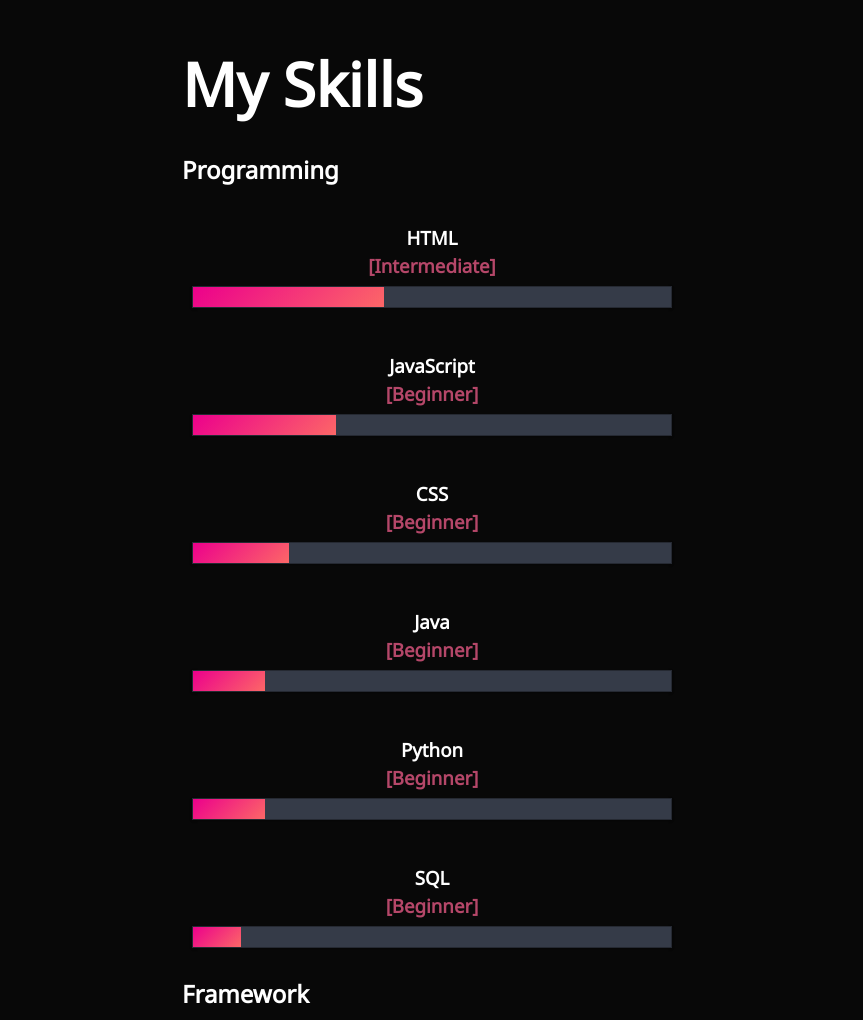
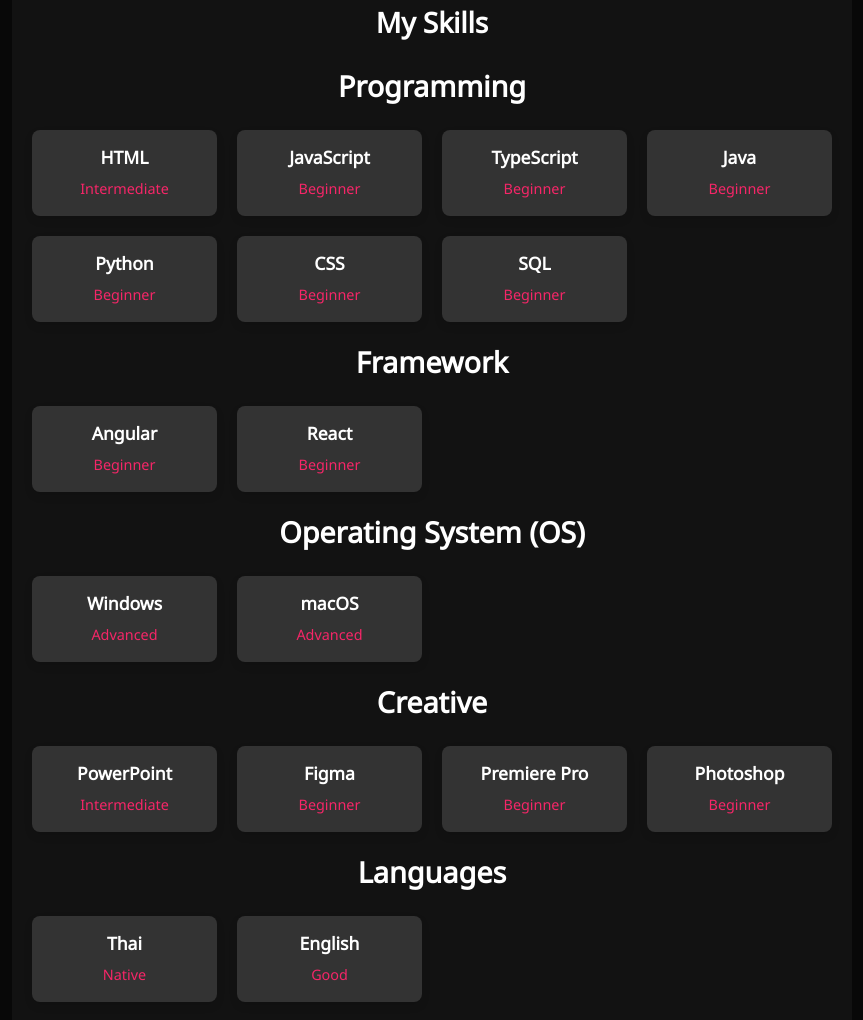
Before and after one commit to Phxpipxt/WebPort, a website: page index.html in a window 1280 px wide. Shown: the part 1777-2797 px from the top of the page, without its empty margins (208-1071 px from the left). Drawn offline with Linux system fonts and the light colour scheme; a web font is replaced by a local one.

Commit message:
update minor design

```diff
--- a/index.html
+++ b/index.html
@@ -22,7 +22,7 @@
                     <li><a href="#about">About me</a></li>
                     <li><a href="#skill-bar">Skills</a></li>
                     <li><a href="#pros">Projects</a></li>
-                    <li><a href="#portfolio">Experience</a></li>
+                    <!-- <li><a href="#portfolio">Experience</a></li> -->
                     <li><a href="#certs">Certificates</a></li>
                     <li><a href="#contact">Contact</a></li>
                     <i class="fas fa-xmark" onclick="closemenu()"></i>
@@ -31,7 +31,7 @@
             </nav>
             <div class="header-text">
                 <h1>Hi, I'm <span>Phupipat</span><br> From Bangkok University </h1>
-                <p style="color: ç;">Web Developer & Designer</p>
+                <p id="typing-text" class="typing-animation">Web Developer</p>
             </div>
         </div>
     </div>
@@ -46,14 +46,13 @@
 
                 <div class="about-col-2">
                     <h1 class="sub-title">About Me</h1>
-                    <p>My name is Phupipat Jimjuan. You can call me Owen. I am a dedicated Computer Science student at Bangkok University with a strong passion for technology and a keen interest in pursuing a career in the field of Information Technology (IT).
-                        My goal is to secure a position as a Developer or any IT-related role upon graduation.
-                        <br><br>
-                        My aspiration is to secure a challenging role as a Developer or in any IT-related position upon graduation. <br>I am driven by a deep passion for technology, and my coursework, internships, and personal projects have equipped me with valuable skills in programming languages such as Javascript, Typescript, HTML, CSS and MySQL, as well as hands-on experience with cutting-edge tools</p>
+                    <p>Hello, I’m Phupipat Jimjuan, but you can call me Owen. I am a Computer Science student at Bangkok University with a strong passion for technology and innovation. My primary career goal is to contribute to the field of Information Technology as a Developer or in any IT-related role that allows me to solve complex problems and create meaningful solutions.
+
+                        I am deeply motivated by the ever-evolving nature of technology and have honed my skills through coursework, internships, and personal projects. I have proficiency in programming languages such as JavaScript, TypeScript, HTML, CSS, and MySQL, along with hands-on experience using modern tools and technologies. I am eager to bring my knowledge, creativity, and dedication to a dynamic team, where I can grow professionally while delivering impactful results.</p>
                     <div class="tab-title">
                         <p class="tab-links active-link" onclick="opentab('education')">Education</p>
                         <p class="tab-links" onclick="opentab('experience')">Work Experience</p>
-                        <p class="tab-links" onclick="opentab('softskill')">Soft Skills</p>
+                        <!-- <p class="tab-links" onclick="opentab('softskill')">Soft Skills</p> -->
                     </div>
 
                     <!-- Education -->
@@ -164,8 +163,8 @@
                     <!-- Soft Skill -->
                     <div class="tab-contents" id="softskill">
                         <ul>
-                            <li>Teamwork and Collaboration</li>
-                            <li>Flexibility and Adaptability</li>
+                            <li><i class="fa-solid fa-screwdriver-wrench"> Teamwork and Collaboration</i></li>
+                            <li><i class="fa-solid fa-screwdriver-wrench"> Flexibility and Adaptability</i></li>
                         </ul>
                     </div>
 
@@ -174,93 +173,117 @@
         </div>
     </div>
 
-        <!-------------------- Skill -------------------->
-        <div id="skill-bar" class="skill" >
-            <h1 class="sub-skill">My Skills</h1>
+        <!-------------------- Skill Section -------------------->
+<div id="skills" class="skills-container">
+    <h1 class="section-title">My Skills</h1>
 
-            <h2>Programming</h2>
-            <li class="skill-list"><h3 class="skill-head">HTML <p class="level">[Intermediate]</p></h3>
-                <span class="bar"><span class="html"></span></span>
+    <!-- Programming Section -->
+    <div class="skills-category">
+        <h2>Programming</h2>
+        <ul class="skills-list">
+            <li>
+                <span class="skill-name">HTML</span>
+                <span class="skill-level">Intermediate</span>
             </li>
+            <li>
+                <span class="skill-name">JavaScript</span>
+                <span class="skill-level">Beginner</span>
+            </li>
+            <li>
+                <span class="skill-name">TypeScript</span>
+                <span class="skill-level">Beginner</span>
+            </li>
+            <li>
+                <span class="skill-name">Java</span>
+                <span class="skill-level">Beginner</span>
+            </li>
+            <li>
+                <span class="skill-name">Python</span>
+                <span class="skill-level">Beginner</span>
+            </li>
+            <li>
+                <span class="skill-name">CSS</span>
+                <span class="skill-level">Beginner</span>
+            </li>
+            <li>
+                <span class="skill-name">SQL</span>
+                <span class="skill-level">Beginner</span>
+            </li>
+        </ul>
+    </div>
 
-            <li class="skill-list"><h3 class="skill-head">JavaScript <p class="level">[Beginner]</p></h3>
-                <span class="bar"><span class="js"></span></span>
+    <!-- Framework Section -->
+    <div class="skills-category">
+        <h2>Framework</h2>
+        <ul class="skills-list">
+            <li>
+                <span class="skill-name">Angular</span>
+                <span class="skill-level">Beginner</span>
             </li>
+            <li>
+                <span class="skill-name">React</span>
+                <span class="skill-level">Beginner</span>
+            </li>
+        </ul>
+    </div>
 
-            <li class="skill-list"><h3 class="skill-head">CSS <p class="level">[Beginner]</p></h3>
-                <span class="bar"><span class="css"></span></span>
+    <!-- OS Section -->
+    <div class="skills-category">
+        <h2>Operating System (OS)</h2>
+        <ul class="skills-list">
+            <li>
+                <span class="skill-name">Windows</span>
+                <span class="skill-level">Advanced</span>
             </li>
+            <li>
+                <span class="skill-name">macOS</span>
+                <span class="skill-level">Advanced</span>
+            </li>
+        </ul>
+    </div>
 
-            <li class="skill-list"><h3 class="skill-head">Java <p class="level">[Beginner]</p></h3>
-                <span class="bar"><span class="java"></span></span>
+    <!-- Creative Section -->
+    <div class="skills-category">
+        <h2>Creative</h2>
+        <ul class="skills-list">
+            <li>
+                <span class="skill-name">PowerPoint</span>
+                <span class="skill-level">Intermediate</span>
             </li>
+            <li>
+                <span class="skill-name">Figma</span>
+                <span class="skill-level">Beginner</span>
+            </li>
+            <li>
+                <span class="skill-name">Premiere Pro</span>
+                <span class="skill-level">Beginner</span>
+            </li>
+            <li>
+                <span class="skill-name">Photoshop</span>
+                <span class="skill-level">Beginner</span>
+            </li>
+        </ul>
+    </div>
 
-            <li class="skill-list"><h3 class="skill-head">Python <p class="level">[Beginner]</p></h3>
-                <span class="bar"><span class="python"></span></span>
+    <!-- Languages Section -->
+    <div class="skills-category">
+        <h2>Languages</h2>
+        <ul class="skills-list">
+            <li>
+                <span class="skill-name">Thai</span>
+                <span class="skill-level">Native</span>
             </li>
-
-            <li class="skill-list"><h3 class="skill-head">SQL <p class="level">[Beginner]</p></h3>
-                <span class="bar"><span class="sql"></span></span>
+            <li>
+                <span class="skill-name">English</span>
+                <span class="skill-level">Good</span>
             </li>
-
-            <h2>Framework</h2>
-
-            <li class="skill-list"><h3 class="skill-head">TypeScript <p class="level">[Beginner]</p></h3>
-                <span class="bar"><span class="ts"></span></span>
-            </li>
-
-            <li class="skill-list"><h3 class="skill-head">Angular <p class="level">[Beginner]</p></h3>
-                <span class="bar"><span class="ang"></span></span>
-            </li>
-
-            <h2>Operating System (OS)</h2>
-
-            <li class="skill-list"><h3 class="skill-head">Windows <p class="level">[Advance]</p></h3>
-                <span class="bar"><span class="windows"></span></span>
-            </li>
-
-            <li class="skill-list"><h3 class="skill-head">macOS  <p class="level">[Advance]</p></h3>
-                <span class="bar"><span class="macos"></span></span>
-            </li>
-
-
-            <h2>Creative</h2>
-
-            <li class="skill-list"><h3 class="skill-head">Power Point <p class="level">[Intermediate]</p></h3>
-                <span class="bar"><span class="powerpoint"></span></span>
-            </li>
-
-            <li class="skill-list"><h3 class="skill-head">Figma <p class="level">[Beginner]</p></h3>
-                <span class="bar"><span class="figma"></span></span>
-            </li>
-
-            <li class="skill-list"><h3 class="skill-head">Adobe Premiere Pro <p class="level">[Beginner]</p></h3>
-                <span class="bar"><span class="pr"></span></span>
-            </li>
-
-            <li class="skill-list"><h3 class="skill-head">Adobe Photoshop <p class="level">[Beginner]</p></h3>
-                <span class="bar"><span class="ps"></span></span>
-            </li>
-
-            <h2>Languages</h2>
-
-            <li class="skill-list"><h3 class="skill-head">Thai <p class="level">[Native]</p></h3>
-                <span class="bar"><span class="thai"></span></span>
-            </li>
-
-            <li class="skill-list"><h3 class="skill-head">English <p class="level">[Good]</p></h3>
-                <span class="bar"><span class="eng"></span></span>
-            </li>
-
-            <li class="skill-list"><h3 class="skill-head">Chinese <p class="level">[Beginner]</p></h3>
-                <span class="bar"><span class="cn"></span></span>
-            </li>
-
-        </div>
+        </ul>
+    </div>
+</div>
 
     <!-------------------- Experiencs -------------------->
 
-    <div id="portfolio">
+    <!-- <div id="portfolio">
         <div class="container">
             <h1 class="sub-title">Experiences</h1>
             <div class="work-list">
@@ -278,7 +301,6 @@
                             <li>Pre-verify the products prior to the customer<br> delivery</li>
                             <li> Clear up the exhibition booth after exhibition ends</li>
                         </ul>
-                        <!-- <a href="#"><i class="fa-sharp fa-solid fa-arrow-up-right-from-square"></i></a> -->
                     </div>
                 </div>
                 <div class="work">
@@ -295,7 +317,7 @@
                             <li>Pre-verify the products prior to the customer <br>delivery</li>
                             <li> Clear up the exhibition booth after exhibition ends</li>
                         </ul>
-                        <!-- <a href="#"><i class="fa-sharp fa-solid fa-arrow-up-right-from-square"></i></a> -->
+
                     </div>
                 </div>
                 <div class="work">
@@ -312,7 +334,6 @@
                             <li>Pre-verify the products prior to the customer <br>delivery</li>
                             <li> Clear up the exhibition booth after exhibition ends</li>
                         </ul>
-                        <!-- <a href="#"><i class="fa-sharp fa-solid fa-arrow-up-right-from-square"></i></a> -->
                     </div>
                 </div>
                 <div class="work">
@@ -329,7 +350,7 @@
                             <li>Pre-verify the products prior to the customer <br>delivery</li>
                             <li> Clear up the exhibition booth after exhibition ends</li>
                         </ul>
-                        <!-- <a href="#"><i class="fa-sharp fa-solid fa-arrow-up-right-from-square"></i></a> -->
+
                     </div>
                 </div>
                 <div class="work">
@@ -344,7 +365,6 @@
                             <li>UAT Web Application</li>
                             <li>Move Framework form JQwidget to DevExtreme</li>
                         </ul>
-                        <!-- <a href="#"><i class="fa-sharp fa-solid fa-arrow-up-right-from-square"></i></a> -->
                     </div>
                 </div>
                 <div class="work">
@@ -390,9 +410,8 @@
                     </div>
                 </div>
             </div>
-            <!-- <a href="#" class="btn">See more</a> -->
         </div>
-    </div>
+    </div> -->
 
 
     <!-------------------- Project -------------------->
@@ -405,7 +424,7 @@
                     <img src="images/project2.png" onclick="zoomImage(this)">
                     <div class="pro-layer">
                         <h3>Calorie Calculator Application</h3>
-                        <p>Figma | UX/UI Design </p>
+                        <!-- <p>Figma | UX/UI Design </p> -->
                     </div>
                 </div>
 
@@ -413,7 +432,7 @@
                     <img src="images/project1.png" onclick="zoomImage(this)">
                     <div class="pro-layer">
                         <h3>BMI Calulator Application</h3>
-                        <p>Figma | UX/UI Design</p>
+                        <!-- <p>Figma | UX/UI Design</p> -->
                     </div>
                 </div>
 
@@ -421,7 +440,7 @@
                     <img src="images/project3.png" onclick="zoomImage(this)">
                     <div class="pro-layer">
                         <h3>Food Delivery Application</h3>
-                        <p>Figma | UX/UI Design</p>
+                        <!-- <p>Figma | UX/UI Design</p> -->
                     </div>
                 </div>
 
@@ -429,7 +448,7 @@
                     <img src="images/project4.png" onclick="zoomImage(this)">
                     <div class="pro-layer">
                         <h3>VGA For Rent Application</h3>
-                        <p>Figma | UX/UI Design</p>
+                        <!-- <p>Figma | UX/UI Design</p> -->
                     </div>
                 </div>
 
@@ -437,7 +456,7 @@
                     <img src="images/project5.png" onclick="zoomImage(this)">
                     <div class="pro-layer">
                         <h3>Dinotoy Application</h3>
-                        <p>C# | UX/UI Design</p>
+                        <!-- <p>C# | UX/UI Design</p> -->
                     </div>
                 </div>
 
@@ -445,12 +464,11 @@
                     <img src="images/project6.png" onclick="zoomImage(this)">
                     <div class="pro-layer">
                         <h3>Line Liff x Google Form</h3>
-                        <p>HTML, JavaScript, CSS | Web Design</p>
+                        <!-- <p>HTML, JavaScript, CSS | Web Design</p> -->
                     </div>
                 </div>
 
             </div>
-            <!-- <a href="#" class="btn">See more</a> -->
         </div>
     </div>
 
@@ -534,7 +552,6 @@
             </div>
         </div>
 
-
         <!-- Copyright  -->
 
 <!-- FIXME -->
@@ -543,8 +560,6 @@
         </div>
     </div>
 
-
-
 </body>
 
 </html>
--- a/style.css
+++ b/style.css
@@ -22,7 +22,7 @@
 #header {
   width: 100%;
   height: 100vh;
-  background-image: url(images/bg.png);
+  background-image: url(images/bg-profile.jpg);
   background-size: cover;
   background-position: center;
 }
@@ -80,12 +80,12 @@
   margin-top: 20px;
 }
 
+.header-text {
+  margin-left:
+}
+
 .header-text h1 span {
   color: #ff004f;
-}
-
-.header-text {
-  margin-left:
 }
 
 /* ------------------ About Me ------------------ */
@@ -165,341 +165,115 @@
 .tab-contents.active-tab {
   display: block;
 }
+/* Skill */
+.skills-container {
+  font-family: Arial, sans-serif;
+  color: #fff;
+  background-color: #121212;
+  padding: 20px;
+  border-radius: 10px;
+  width: 90%;
+  max-width: 800px;
+  margin: 20px auto;
+}
 
-/* ------------------ Skill ------------------ */
+.section-title {
+  font-size: 28px;
+  text-align: center;
+  margin-bottom: 20px;
+}
 
-.sub-skill {
+.skills-category {
+  text-align: center;
+  margin: 20px 0;
+}
+
+.skills-category h2 {
+  font-size: 1.8rem;
   margin-bottom: 20px;
-  font-size: 60px;
-  font-weight: 600;
   color: #fff;
 }
 
-.skill-list {
+.skills-list {
+  display: grid;
+  grid-template-columns: repeat(4, 1fr);
+  gap: 20px;
+  justify-content: center; /* Center the items in the row */
   list-style: none;
+  padding: 0;
 }
 
-.skill-head {
+.skills-list li {
+  background: #333; /* Card background */
+  color: #fff;
+  padding: 15px 10px;
+  border-radius: 8px;
   text-align: center;
+  box-shadow: 0 4px 8px rgba(0, 0, 0, 0.1);
+  transition: transform 0.3s;
 }
 
-.skill-head {
-  margin: 5px;
+.skills-list li:hover {
+  transform: translateY(-5px); /* Subtle hover effect */
 }
 
-.level {
-  color: #b54769;
+.skill-name {
+  display: block;
+  font-weight: bold;
+  margin-bottom: 5px;
+  font-size: 1.1rem;
 }
 
-.skill {
-  width: 500px;
-  margin: 60px auto;
-  color: #fff;
-  padding: 20px;
+.skill-level {
+  color: #f62668;
+  font-size: 0.9rem;
 }
 
-.skill li {
-  margin: 20px 0;
-  padding: 10px;
-}
-
-.bar {
-  background: #353b48;
-  display: block;
-  height: 20px;
-  border: 1px solid rgba(0, 0, 0, 0.3);
-  overflow: hidden;
-  box-shadow: 0 1px 3px rgba(0, 0, 0, 0.12), 0 1px 2px rgba(0, 0, 0, 0.24);
-  transition: all 0.3s cubic-bezier(0.25, 0.8, 0.25, 1);
-}
-
-.bar:hover {
-  box-shadow: 0 14px 28px rgba(232, 55, 55, 0.25),
-    0 10px 10px rgba(0, 0, 0, 0.22);
-}
-
-.bar span {
-  height: 20px;
-  float: left;
-  background: linear-gradient(
-    135deg,
-    rgba(236, 0, 140, 1) 0%,
-    rgba(252, 103, 103, 1)
-  );
-}
-
-/* ------------------ Programing Skill ------------------ */
-.html {
-  width: 40%;
-  animation: html 3s;
-}
-
-.css {
-  width: 20%;
-  animation: html 3s;
-}
-
-.js {
-  width: 30%;
-  animation: html 3s;
-}
-
-.java {
-  width: 15%;
-  animation: html 3s;
-}
-
-.sql {
-  width: 10%;
-  animation: html 3s;
-}
-
-.python {
-  width: 15%;
-  animation: html 3s;
-}
-
-/* ------------------ Framework Skill ------------------ */
-
-.ts {
-  width: 25%;
-  animation: html 3s;
-}
-
-.ang {
-  width: 25%;
-  animation: html 3s;
-}
-
-/* ------------------ OS Skill ------------------ */
-
-.windows {
-  width: 95%;
-  animation: html 3s;
-}
-
-.macos {
-  width: 90%;
-  animation: html 3s;
-}
-
-/* ------------------ Creative Skill ------------------ */
-
-.figma {
-  width: 30%;
-  animation: html 3s;
-}
-
-.pr {
-  width: 20%;
-  animation: html 3s;
-}
-
-.ps {
-  width: 20%;
-  animation: html 3s;
-}
-
-.powerpoint {
-  width: 65%;
-  animation: html 3s;
-}
-
-/* ------------------ Language Skill ------------------ */
-
-.thai {
-  width: 100%;
-  animation: html 3s;
-}
-
-.eng {
-  width: 85%;
-  animation: html 3s;
-}
-
-.cn {
-  width: 5%;
-  animation: html 3s;
-}
-
-/* ------------------ Programing keyframes ------------------ */
-@keyframes html {
-  0% {
-    width: 0%;
-  }
-
-  100% {
-    width: 40;
+/* Adjust grid layout for smaller screens */
+@media (max-width: 768px) {
+  .skills-list {
+      grid-template-columns: repeat(2, 1fr); /* Two items per row */
   }
 }
 
-@keyframes css {
-  0% {
-    width: 0%;
-  }
-
-  100% {
-    width: 20;
+@media (max-width: 480px) {
+  .skills-list {
+      grid-template-columns: 1fr; /* One item per row */
   }
 }
 
-@keyframes js {
-  0% {
-    width: 0%;
+/* Typing Animation */
+.typing-animation {
+  font-family: 'Poppins', sans-serif;
+  font-size: 2rem;
+  color: #f62668; /* Adjust as needed */
+  white-space: nowrap; /* Prevent text wrapping */
+  overflow: hidden; /* Hide overflowing text */
+  border-right: 3px solid #ff6f61; /* Cursor effect */
+  animation: typing 3.5s steps(13, end) forwards, blink 0.6s step-end infinite;
+}
+
+/* Typing Effect */
+@keyframes typing {
+  from {
+      width: 0;
   }
-
-  100% {
-    width: 30;
+  to {
+      width: 13ch; /* Match the full text "WEB DEVELOPER" */
   }
 }
 
-@keyframes java {
-  0% {
-    width: 0%;
+/* Blinking Cursor Effect */
+@keyframes blink {
+  from {
+      border-right-color: #fff;
   }
-
-  100% {
-    width: 15;
+  to {
+      border-right-color: transparent;
   }
 }
 
-@keyframes sql {
-  0% {
-    width: 0%;
-  }
 
-  100% {
-    width: 10;
-  }
-}
-
-@keyframes python {
-  0% {
-    width: 0%;
-  }
-
-  100% {
-    width: 15;
-  }
-}
-
-/* ------------------ Framework keyframes ------------------ */
-
-@keyframes ts {
-  0% {
-    width: 0%;
-  }
-
-  100% {
-    width: 25;
-  }
-}
-
-@keyframes ang {
-  0% {
-    width: 0%;
-  }
-
-  100% {
-    width: 25;
-  }
-}
-
-/* ------------------ OS keyframes ------------------ */
-
-@keyframes windows {
-  0% {
-    width: 0%;
-  }
-
-  100% {
-    width: 95;
-  }
-}
-
-@keyframes macos {
-  0% {
-    width: 0%;
-  }
-
-  100% {
-    width: 90;
-  }
-}
-
-/* ------------------ Creative keyframes ------------------ */
-
-@keyframes figma {
-  0% {
-    width: 0%;
-  }
-
-  100% {
-    width: 30;
-  }
-}
-
-@keyframes pr {
-  0% {
-    width: 0%;
-  }
-
-  100% {
-    width: 20;
-  }
-}
-
-@keyframes ps {
-  0% {
-    width: 0%;
-  }
-
-  100% {
-    width: 20;
-  }
-}
-
-@keyframes powerpoint {
-  0% {
-    width: 0%;
-  }
-
-  100% {
-    width: 65;
-  }
-}
-
-/* ------------------ Language keyframes ------------------ */
-
-@keyframes thai {
-  0% {
-    width: 0%;
-  }
-
-  100% {
-    width: 100;
-  }
-}
-
-@keyframes eng {
-  0% {
-    width: 0%;
-  }
-
-  100% {
-    width: 85;
-  }
-}
-
-@keyframe cn {
-  0% {
-    width: 0%;
-  }
-
-  100% {
-    width: 5%;
-  }
-}
 
 /* ------------------ Portfolio ------------------ */
 
```
Also changed, not shown: images/bg-profile.jpg (added), images/profile-pic.png (added), images/project6.png (added), script.js (line endings or trailing spaces).
